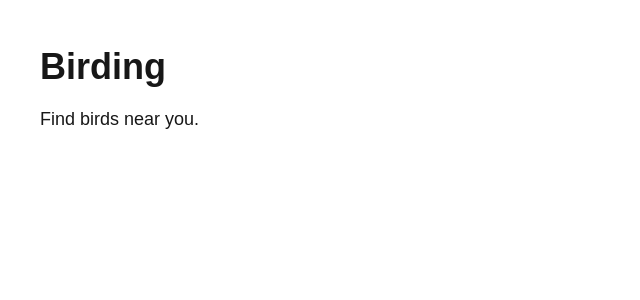
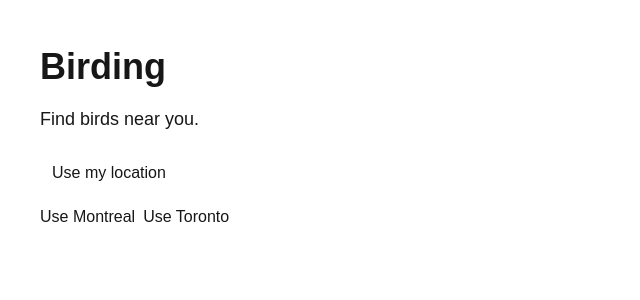
Before and after one commit to NigelGroen5/findmybird, a Next.js app in the folder web/: page / in a window 1280 px wide. Shown: the top 300 px of the page, without its empty margins (0-640 px from the left). Built offline with nearby package versions, Linux system fonts and the light colour scheme.

Commit message:
Add ebird API server and query buttons on app/pages.tsx

```diff
--- /dev/null
+++ b/web/app/api/ebird/recent/route.ts
@@ -0,0 +1,51 @@
+import { NextResponse } from "next/server";
+
+function asNum(v: string | null, fallback: number) {
+  const n = v ? Number(v) : NaN;
+  return Number.isFinite(n) ? n : fallback;
+}
+
+export async function GET(req: Request) {
+  const key = process.env.EBIRD_API_KEY;
+  if (!key) {
+    return NextResponse.json(
+      { error: "Missing EBIRD_API_KEY in environment" },
+      { status: 500 }
+    );
+  }
+
+  const url = new URL(req.url);
+  const lat = asNum(url.searchParams.get("lat"), 45.5017);
+  const lng = asNum(url.searchParams.get("lng"), -73.5673);
+  const dist = asNum(url.searchParams.get("dist"), 10);
+  const back = asNum(url.searchParams.get("back"), 7);
+
+  const ebirdUrl =
+    `https://api.ebird.org/v2/data/obs/geo/recent` +
+    `?lat=${encodeURIComponent(lat)}` +
+    `&lng=${encodeURIComponent(lng)}` +
+    `&dist=${encodeURIComponent(dist)}` +
+    `&back=${encodeURIComponent(back)}`;
+
+  const resp = await fetch(ebirdUrl, {
+    headers: {
+      "X-eBirdApiToken": key,
+    },
+    cache: "no-store",
+  });
+
+  if (!resp.ok) {
+    const text = await resp.text();
+    return NextResponse.json(
+      {
+        error: "eBird request failed",
+        status: resp.status,
+        details: text.slice(0, 300),
+      },
+      { status: 502 }
+    );
+  }
+
+  const data = await resp.json();
+  return NextResponse.json({ observations: data });
+}
--- a/web/app/page.tsx
+++ b/web/app/page.tsx
@@ -1,12 +1,107 @@
+"use client";
+
+import { useState } from "react";
+
+const presets = {
+  Montreal: { lat: 45.5017, lng: -73.5673 },
+  Toronto: { lat: 43.6532, lng: -79.3832 },
+};
+
+
 export default function Page() {
+  const [loading, setLoading] = useState(false);
+  const [error, setError] = useState("");
+  const [observations, setObservations] = useState<any[]>([]);
+
+
+  async function loadAt(lat: number, lng: number) {
+    setError("");
+    setLoading(true);
+    try {
+      const res = await fetch(
+        `/api/ebird/recent?lat=${lat}&lng=${lng}&dist=10&back=7`
+      );
+      const json = await res.json();
+      setObservations(json.observations || []);
+    } catch (e: any) {
+      setError(e?.message || "Fetch failed");
+    } finally {
+      setLoading(false);
+    }
+  }
+
+  async function useMyLocation() {
+    setError("");
+    setLoading(true);
+
+    if (!("geolocation" in navigator)) {
+      setError("Geolocation not supported");
+      setLoading(false);
+      return;
+    }
+
+    navigator.geolocation.getCurrentPosition(
+      async (pos) => {
+        try {
+          const { latitude, longitude } = pos.coords;
+
+          const res = await fetch(
+            `/api/ebird/recent?lat=${latitude}&lng=${longitude}&dist=10&back=7`
+          );
+
+          if (!res.ok) {
+            const text = await res.text();
+            setError(`API error ${res.status}: ${text.slice(0, 120)}`);
+            setLoading(false);
+            return;
+          }
+
+          const json = await res.json();
+          setObservations(json.observations || []);
+        } catch (e: any) {
+          setError(e?.message || "Unknown error");
+        } finally {
+          setLoading(false);
+        }
+      },
+      (err) => {
+        setError(`Location error: ${err.message}`);
+        setLoading(false);
+      },
+      { enableHighAccuracy: false, timeout: 20000, maximumAge: 300000 }
+    );
+  }
+
   return (
-    <main style={{ padding: "40px", fontFamily: "sans-serif" }}>
-      <h1 style={{ fontSize: "36px", fontWeight: "bold" }}>
-        Birding
-      </h1>
-      <p style={{ marginTop: "12px", fontSize: "18px" }}>
+    <main style={{ padding: 40, fontFamily: "sans-serif" }}>
+      <h1 style={{ fontSize: 36, fontWeight: "bold" }}>Birding</h1>
+      <p style={{ marginTop: 12, fontSize: 18 }}>
         Find birds near you.
       </p>
+
+      <button
+        onClick={useMyLocation}
+        style={{ marginTop: 20, padding: "8px 12px" }}
+      >
+        Use my location
+      </button>
+      <div style={{ marginTop: 12, display: "flex", gap: 8 }}>
+        <button onClick={() => loadAt(presets.Montreal.lat, presets.Montreal.lng)}>
+          Use Montreal
+        </button>
+        <button onClick={() => loadAt(presets.Toronto.lat, presets.Toronto.lng)}>
+          Use Toronto
+        </button>
+      </div>
+
+      {loading && <p>Loading…</p>}
+      {error && <p style={{ color: "red" }}>{error}</p>}
+
+      <ul style={{ marginTop: 20 }}>
+        {observations.slice(0, 10).map((o, i) => (
+          <li key={i}>{o.comName}</li>
+        ))}
+      </ul>
     </main>
   );
 }
```
Also changed, not shown: 1 other file (tests, documents, lock files or other folders).
